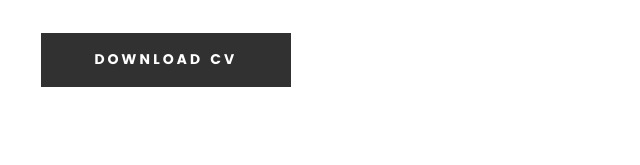
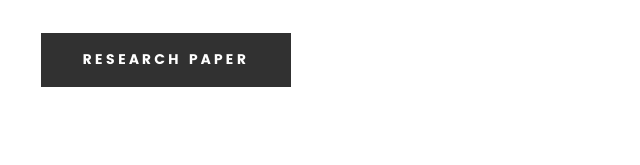
Before and after one commit to 20IT095/20IT095-Isha.github.io, a plain HTML site: page index.html in a window 1280 px wide. Shown: the part 1709-1874 px from the top of the page, 620-1260 px from the left. Drawn offline with Linux system fonts and the light colour scheme; files whose address does not match are found by name.

Commit message:
Update index.html

```diff
--- a/index.html
+++ b/index.html
@@ -186,7 +186,7 @@
    	<div class="row button-section">
    		<div class="col-twelve">
    			<a href="#contact" title="Hire Me" class="button stroke smoothscroll">Hire Me</a>
-   			<a href="#" title="Download CV" class="button button-primary">Download CV</a>
+   			<a href="#" title="Research paper.docx" class="button button-primary">Research paper</a>
    		</div>
    	</div>
 
```
